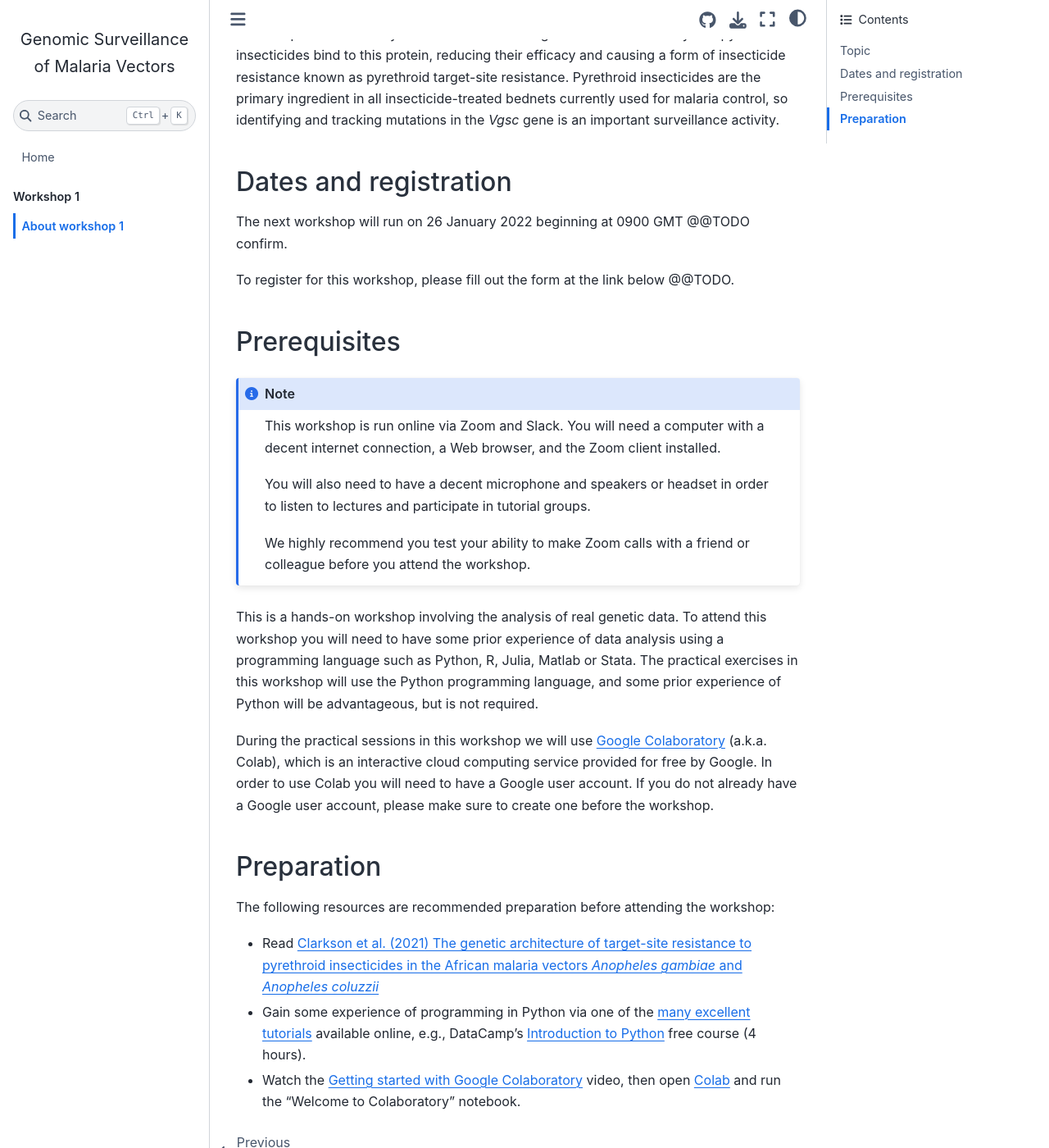
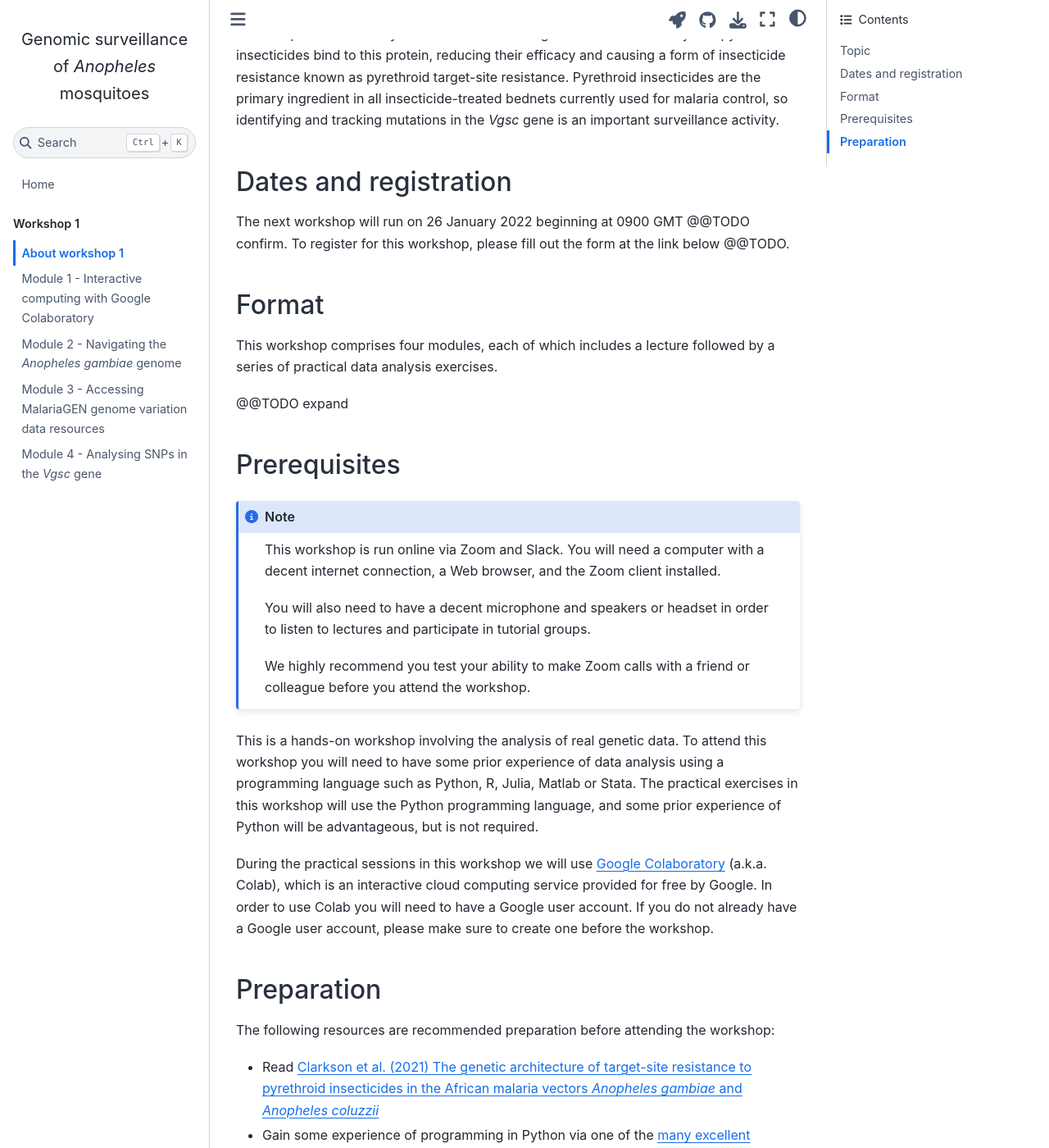
Before and after one commit to anopheles-genomic-surveillance/anopheles-genomic-surveillance.github.io, a Jupyter Book: the page built from docs/workshop-1/about.ipynb, in a window 1280 px wide and 1400 px high, scrolled down 267 px. Shown: the whole window at 82% size. Built offline with Jupyter Book 1.0.4 settings and Sphinx 7.4.7 and the Sphinx Book theme 1.1.4, drawn with Linux system fonts in a browser that asks for light colours; some of the changed lines change nothing that is shown; some of the changed text lies outside the part shown.

Commit message:
setup workshop 1 pages

````diff
--- a/docs/_config.yml
+++ b/docs/_config.yml
@@ -1,10 +1,10 @@
-title: Genomic Surveillance of Malaria Vectors
+title: Genomic surveillance of <i>Anopheles</i> mosquitoes
 author: PAMCA and MalariaGEN
 copyright: "2022"
 execute:
   execute_notebooks: "off"
 repository:
-  url: https://github.com/vector-genomic-surveillance/vector-genomic-surveillance.github.io
+  url: https://github.com/anopheles-genomic-surveillance/anopheles-genomic-surveillance.github.io
   path_to_book: docs
   branch: master
 launch_buttons:
@@ -18,7 +18,7 @@ html:
     <a rel="license" href="http://creativecommons.org/licenses/by-sa/4.0/"><img alt="Creative Commons Licence" style="border-width:0" src="https://i.creativecommons.org/l/by-sa/4.0/88x31.png" /></a> This work is licensed under a <a rel="license" href="http://creativecommons.org/licenses/by-sa/4.0/">Creative Commons Attribution-ShareAlike 4.0 International License</a>.
   comments:
     utterances:
-      repo: "vector-genomic-surveillance/vector-genomic-surveillance.github.io"
+      repo: "anopheles-genomic-surveillance/anopheles-genomic-surveillance.github.io"
       issue-term: "pathname"
       label: "comment"
       theme: "github-light"
@@ -31,12 +31,4 @@ sphinx:
     myst_enable_extensions:
     - substitution
     - dollarmath
-    myst_substitutions:
-      # species
-      gamb: "*An. gambiae*"
-      colu: "*An. coluzzii*"
-      arab: "*An. arabiensis*"
-      mela: "*An. melas*"
-      meru: "*An. merus*"
-      quad: "*An. quadriannulatus*"
-      fune: "*An. funestus*"
+    - colon_fence
--- a/docs/_toc.yml
+++ b/docs/_toc.yml
@@ -4,3 +4,7 @@ parts:
   - caption: Workshop 1
     chapters:
     - file: workshop-1/about
+    - file: workshop-1/colab
+    - file: workshop-1/genome
+    - file: workshop-1/malariagen-data
+    - file: workshop-1/vgsc-snps
--- a/docs/workshop-1/about.md
+++ /dev/null
@@ -1,33 +0,0 @@
-# About workshop 1
-
-## Topic
-
-This training workshop introduces the use of genomic data to analyse the prevalence of mutations in the gene targeted by pyrethroid insecticides. This gene is named *Vgsc* and encodes a protein known as the voltage-gated sodium channel (VGSC), which is part of the mosquito's nervous system. Mutations in this gene can affect the way that pyrethroid insecticides bind to this protein, reducing their efficacy and causing a form of insecticide resistance known as pyrethroid target-site resistance. Pyrethroid insecticides are the primary ingredient in all insecticide-treated bednets currently used for malaria control, so identifying and tracking mutations in the *Vgsc* gene is an important surveillance activity.
-
-## Dates and registration
-
-The next workshop will run on 26 January 2022 beginning at 0900 GMT @@TODO confirm.
-
-To register for this workshop, please fill out the form at the link below @@TODO.
-
-## Prerequisites
-
-```{note}
-This workshop is run online via Zoom and Slack. You will need a computer with a decent internet connection, a Web browser, and the Zoom client installed.
-
-You will also need to have a decent microphone and speakers or headset in order to listen to lectures and participate in tutorial groups.
-
-We highly recommend you test your ability to make Zoom calls with a friend or colleague before you attend the workshop.
-```
-
-This is a hands-on workshop involving the analysis of real genetic data. To attend this workshop you will need to have some prior experience of data analysis using a programming language such as Python, R, Julia, Matlab or Stata. The practical exercises in this workshop will use the Python programming language, and some prior experience of Python will be advantageous, but is not required.
-
-During the practical sessions in this workshop we will use [Google Colaboratory](https://colab.research.google.com/) (a.k.a. Colab), which is an interactive cloud computing service provided for free by Google. In order to use Colab you will need to have a Google user account. If you do not already have a Google user account, please make sure to create one before the workshop.
-
-## Preparation
-
-The following resources are recommended preparation before attending the workshop:
-
-* Read [Clarkson et al. (2021) The genetic architecture of target-site resistance to pyrethroid insecticides in the African malaria vectors *Anopheles gambiae* and *Anopheles coluzzii*](https://doi.org/10.1111/mec.15845)
-* Gain some experience of programming in Python via one of the [many excellent tutorials](https://wiki.python.org/moin/BeginnersGuide/NonProgrammers) available online, e.g., DataCamp's [Introduction to Python](https://www.datacamp.com/courses/intro-to-python-for-data-science?utm_source=learnpython_com&utm_campaign=learnpython_tutorials) free course (4 hours).
-* Watch the [Getting started with Google Colaboratory](https://youtu.be/inN8seMm7UI) video, then open [Colab](https://colab.research.google.com/) and run the "Welcome to Colaboratory" notebook.
````
Also changed, not shown: requirements-develop.txt (added, +11 -0 lines), docs/workshop-1/about.ipynb (added), docs/workshop-1/colab.ipynb (added), docs/workshop-1/genome.ipynb (added), docs/workshop-1/malariagen-data.ipynb (added), docs/workshop-1/vgsc-snps.ipynb (added), 1 other file.
